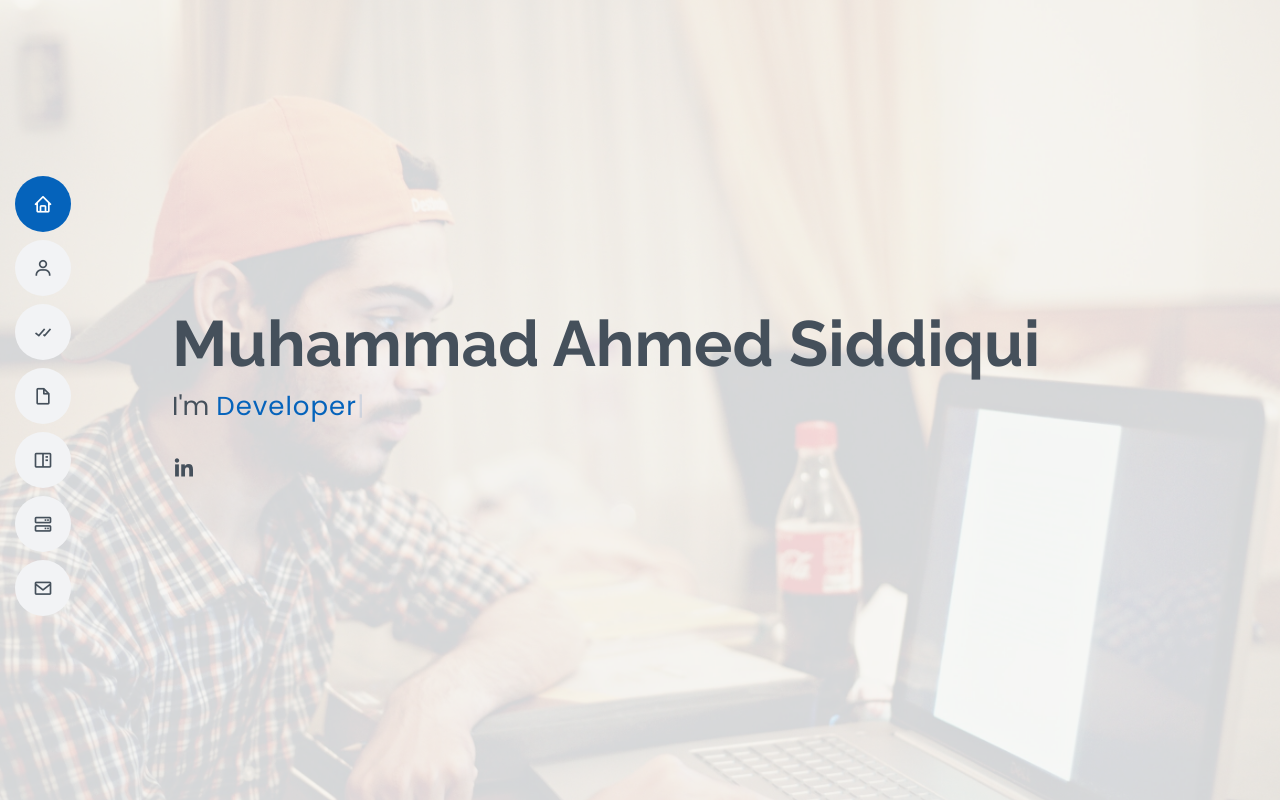
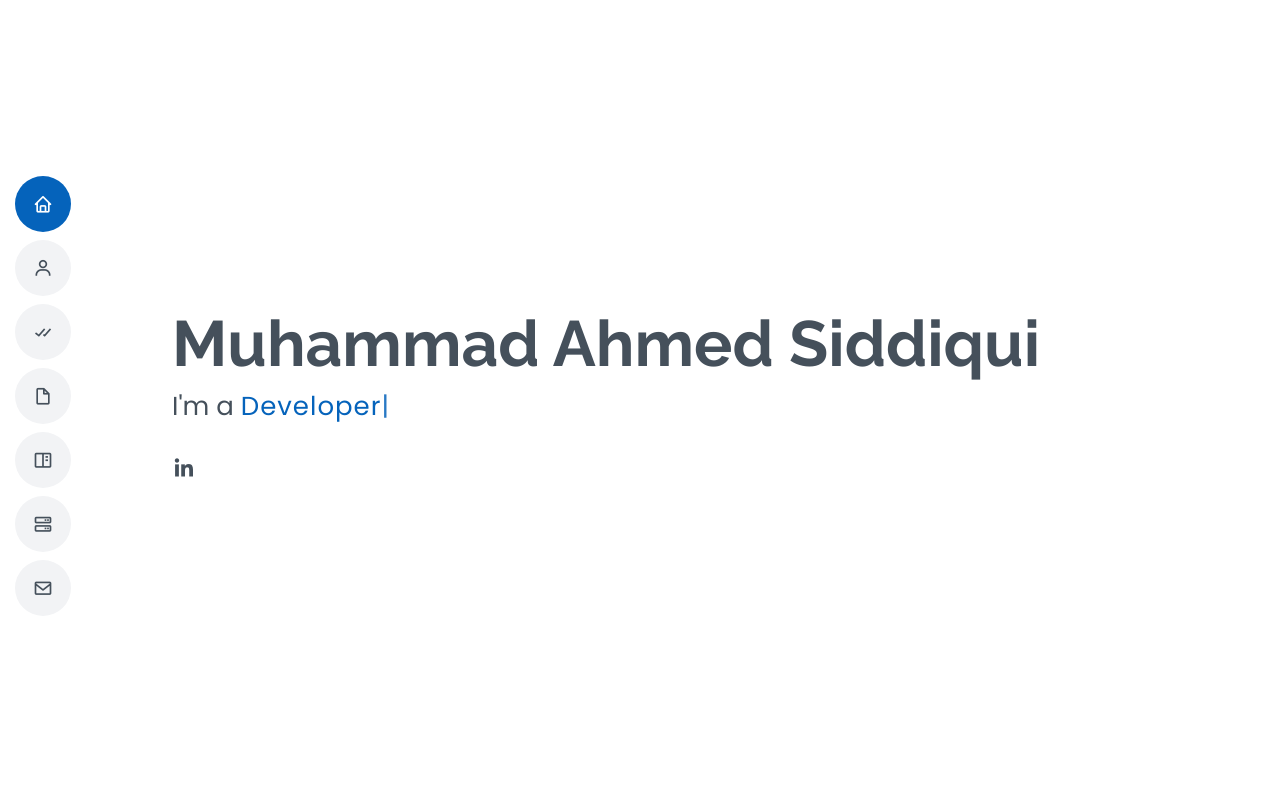
Before and after one commit to MuhammadAhmedSiddiqui/MuhammadAhmedSiddiqui.github.io, a plain HTML site: page index.html in a window 1280 px wide. Shown: the top 800 px of the page. Drawn offline with nearby package versions, Linux system fonts and the light colour scheme.

Commit message:
Minor changes

```diff
--- a/assets/css/style.css
+++ b/assets/css/style.css
@@ -262,7 +262,7 @@ h1, h2, h3, h4, h5, h6 {
 #hero {
   width: 100%;
   height: 100vh;
-  background: url("../img/hero-bg.jpg") top right no-repeat;
+  /* background: url("../img/hero-bg.jpg") top right no-repeat; */
   background-size: cover;
   position: relative;
 }
--- a/index.html
+++ b/index.html
@@ -63,7 +63,7 @@
   <section id="hero" class="d-flex flex-column justify-content-center">
     <div class="container" data-aos="zoom-in" data-aos-delay="100">
       <h1>Muhammad Ahmed Siddiqui</h1>
-      <p>I'm <span class="typed" data-typed-items="a Self Learner, Developer, Thinker, Problem Solver"></span></p>
+      <p>I'm a <span class="typed" data-typed-items="Self Learner, Developer, Thinker, Problem Solver"></span></p>
       <div class="social-links">
         <a href="https://www.linkedin.com/in/muhammad-ahmed-siddiqui-91610918b" class="linkedin"><i class="bx bxl-linkedin"></i></a>
       </div>
```
